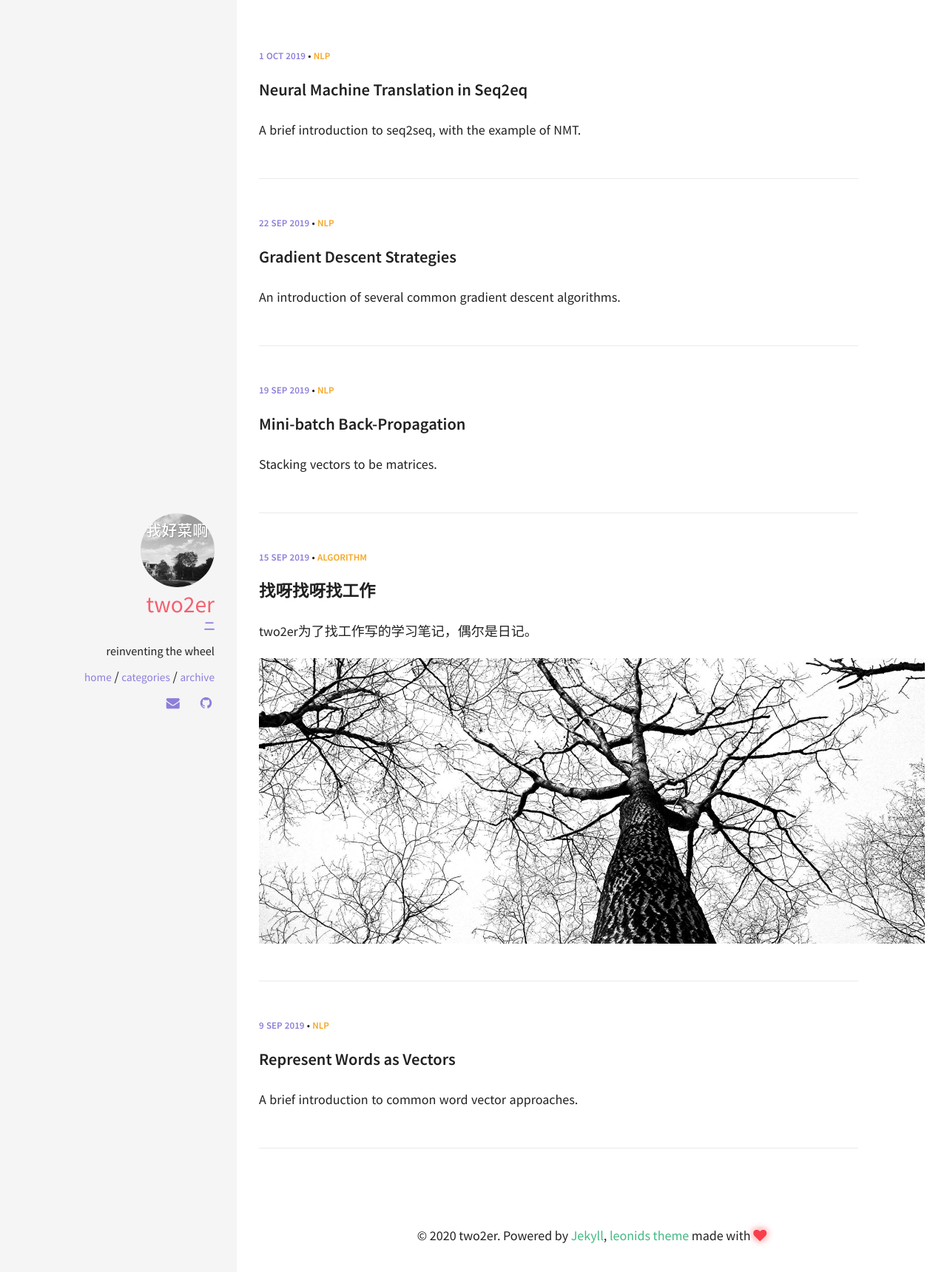
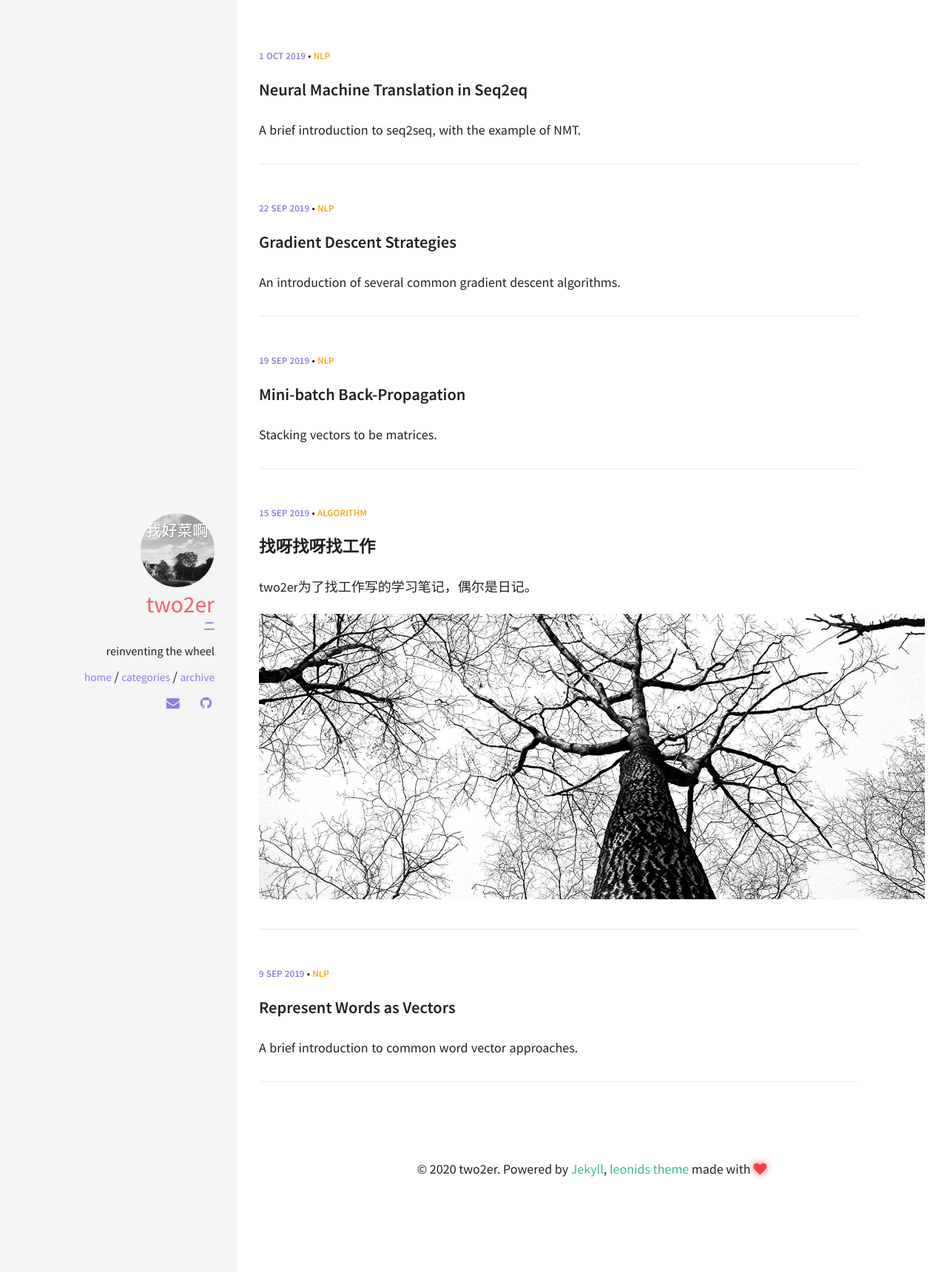
Before and after one commit to two2er/two2er.github.io, a Jekyll site: the page built from index.html, in a window 1280 px wide. Shown: the top 1720 px of the page at 74% size. Built offline with Jekyll 4.4.1, drawn with Linux system fonts in a browser that asks for light colours.

Commit message:
modify posts margin

```diff
--- a/_layouts/post_listing.html
+++ b/_layouts/post_listing.html
@@ -58,7 +58,7 @@ layout: default
     </div><!-- /.image-wrap -->
     {% endif %}
 
-    <div class="post-separation" style="border-bottom: 1px solid #eaeaea;margin-bottom: 50px;margin-right: 10%;width: 90%;margin-top: 50px;"/>
+    <div class="post-separation"/>
 
 </section>
 {% endfor %}
--- a/_sass/pages/_post.scss
+++ b/_sass/pages/_post.scss
@@ -246,3 +246,11 @@ a.read-more {
     border-color: #5f99cf;
   }
 }
+
+.post-separation {
+  border-bottom: 1px solid #eaeaea;
+  margin-bottom: 30px;
+  margin-right: 10%;
+  width: 90%;
+  margin-top: 30px;
+}
```
